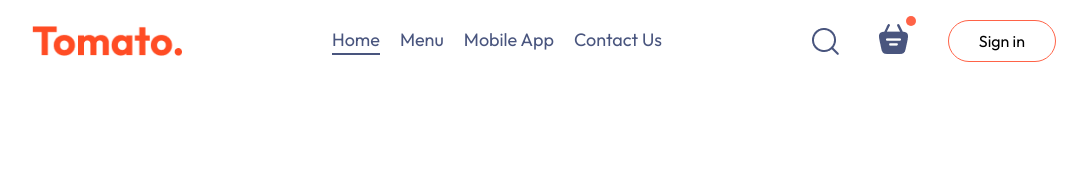
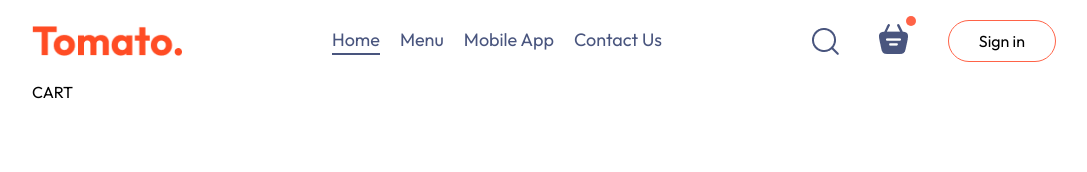
Before and after one commit to tajemouti/food-delivery, a React (Vite) app: page /cart in a window 1280 px wide. Shown: the top 172 px of the page, without its empty margins (96-1183 px from the left). Built offline with nearby package versions, Linux system fonts and the light colour scheme.

Commit message:
Define app routes

```diff
--- a/src/App.jsx
+++ b/src/App.jsx
@@ -1,9 +1,18 @@
+import { Route, Routes } from 'react-router-dom'
 import Navbar from './components/Navbar/Navbar'
+import Home from './pages/Home/Home'
+import Cart from './pages/Cart/Cart'
+import Order from './pages/Order/Order'
 
 const App = () => {
   return (
     <div className='app'>
       <Navbar />
+      <Routes>
+        <Route path='/' element={<Home />} />
+        <Route path='/cart' element={<Cart />} />
+        <Route path='/order' element={<Order />} />
+      </Routes>
     </div>
   )
 }
```
